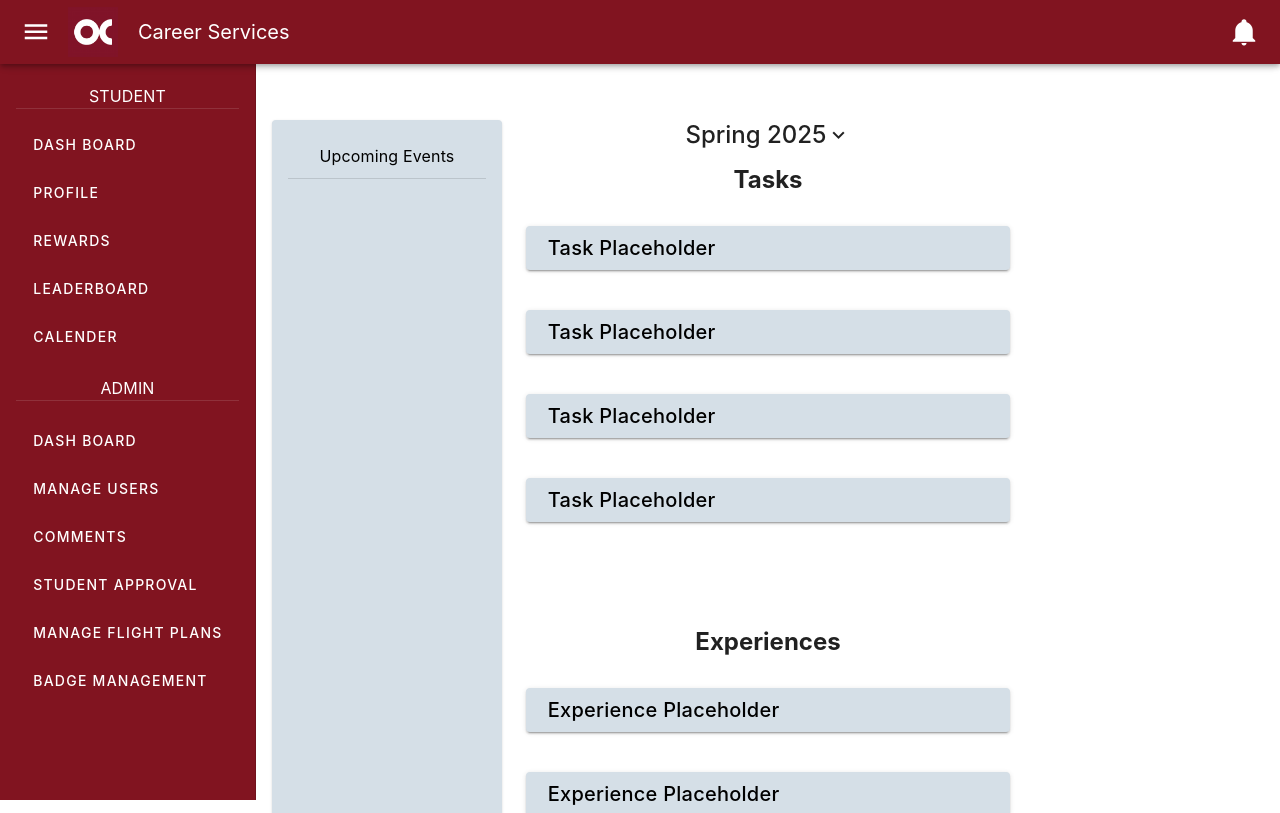
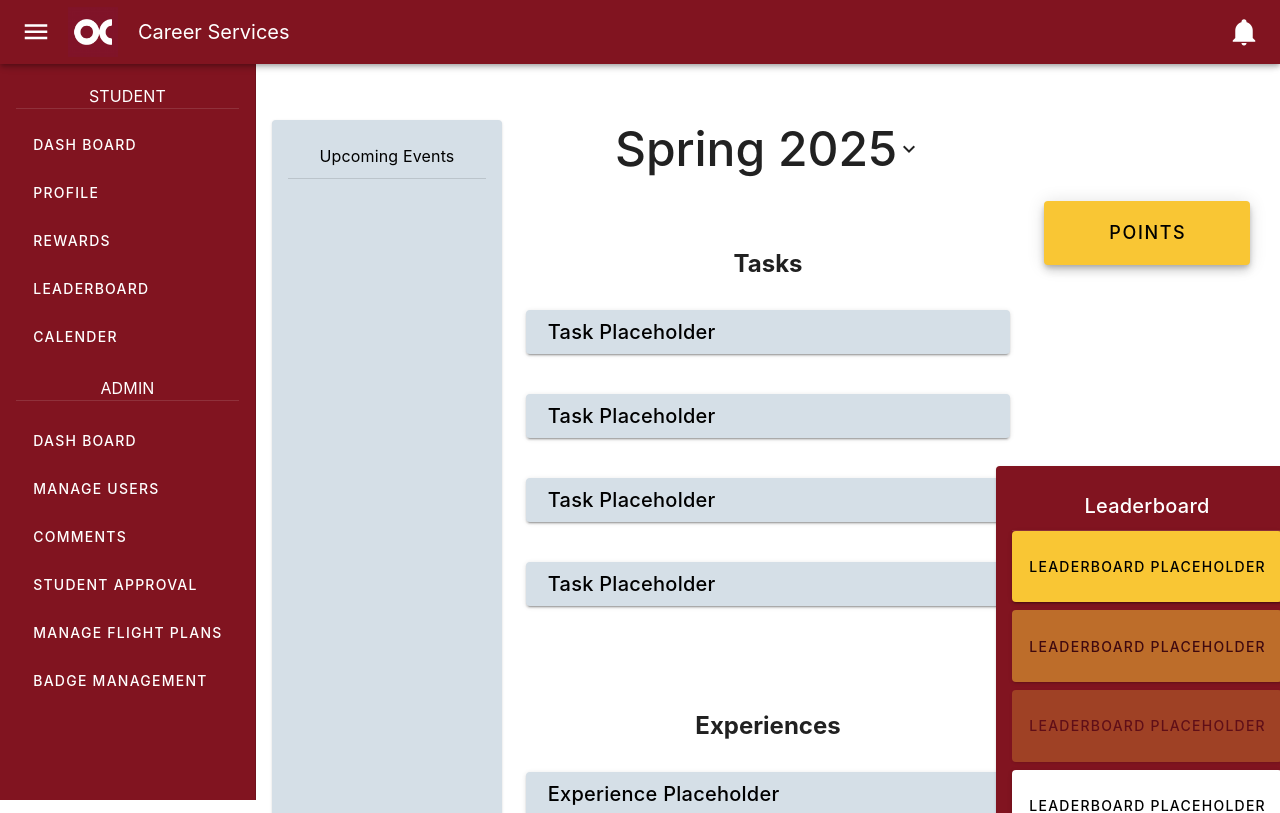
Before and after one commit to IanFlower/Avocado-Frontend, a Vue app: page /home in a window 1280 px wide. Shown: the top 813 px of the page. Built offline with nearby package versions, Linux system fonts and the light colour scheme; what webfontloader would draw is missing.

Commit message:
Padding on the column to the right.... hopefully

```diff
--- a/src/views/StudentHome.vue
+++ b/src/views/StudentHome.vue
@@ -3,7 +3,7 @@
     <v-row>
       <!-- Upcoming Events -->
       <v-col cols="12" sm="6" md="4" lg="3" xl="3" class="d-flex justify-start">
-        <v-card class="d-flex flex-column pa-4 text-center secondary" height="900" width="100%">
+        <v-card class="d-flex flex-column pa-4 text-center secondary" height="1000" width="100%">
           <v-card-title class="text-subtitle-1 text-center">Upcoming Events</v-card-title>
           <v-divider></v-divider>
           <v-spacer></v-spacer>
@@ -21,8 +21,8 @@
       <v-col cols="6">
         <!-- Semester Selection -->
         <v-row class="d-flex justify-center">
-          <v-card class="d-flex justify-center text-center h-40 w-90" elevation="0">
-            <v-card-title class="text-h5 font-weight-medium d-flex align-center">
+          <v-card class="d-flex justify-center text-center h-auto py-4 w-90" elevation="0">
+            <h1 class="text-h3 font-weight-medium d-flex align-center">
               {{ selectedYear && selectedSeason ? selectedSeason + ' ' + selectedYear : 'Select a Year and Semester' }}
               <v-menu offset-y transition="scale-transition" v-model="dropdownOpen">
                 <template v-slot:activator="{ props }">
@@ -43,8 +43,12 @@
                   </v-list>
                 </v-card>
               </v-menu>
-            </v-card-title>
+            </h1>
           </v-card>
+        </v-row>
+
+        <v-row>
+          <v-col cols="6" class="my-4"></v-col>
         </v-row>
 
         <!-- Tasks Section-->
@@ -86,9 +90,7 @@
 
 
 
-      <v-row justify="end" class="flex-grow-1">
-  <v-col cols="3" class="d-flex flex-column align-center ml-n4">
-    <!-- Points (Top) -->
+      <v-col cols="3" class="d-flex flex-column align-center pl-2">
         <v-row justify="center" align="center">
           <v-col cols="auto">
             <v-btn class="text-center accent clickable-card py-8 px-16 d-flex align-center justify-center"
@@ -97,6 +99,7 @@
             </v-btn>
           </v-col>
         </v-row>
+
         <!-- LeaderBoard -->
         <v-row align="center" justify="end" class="flex-grow-1">
           <v-col cols="12" sm="12" md="12" lg="12" xl="12" class="d-flex justify-center">
@@ -120,7 +123,8 @@
           </v-col>
         </v-row>
       </v-col>
-</v-row>
+
+
 
 
 
```
Lines whose indentation alone changed are shown as unchanged.
